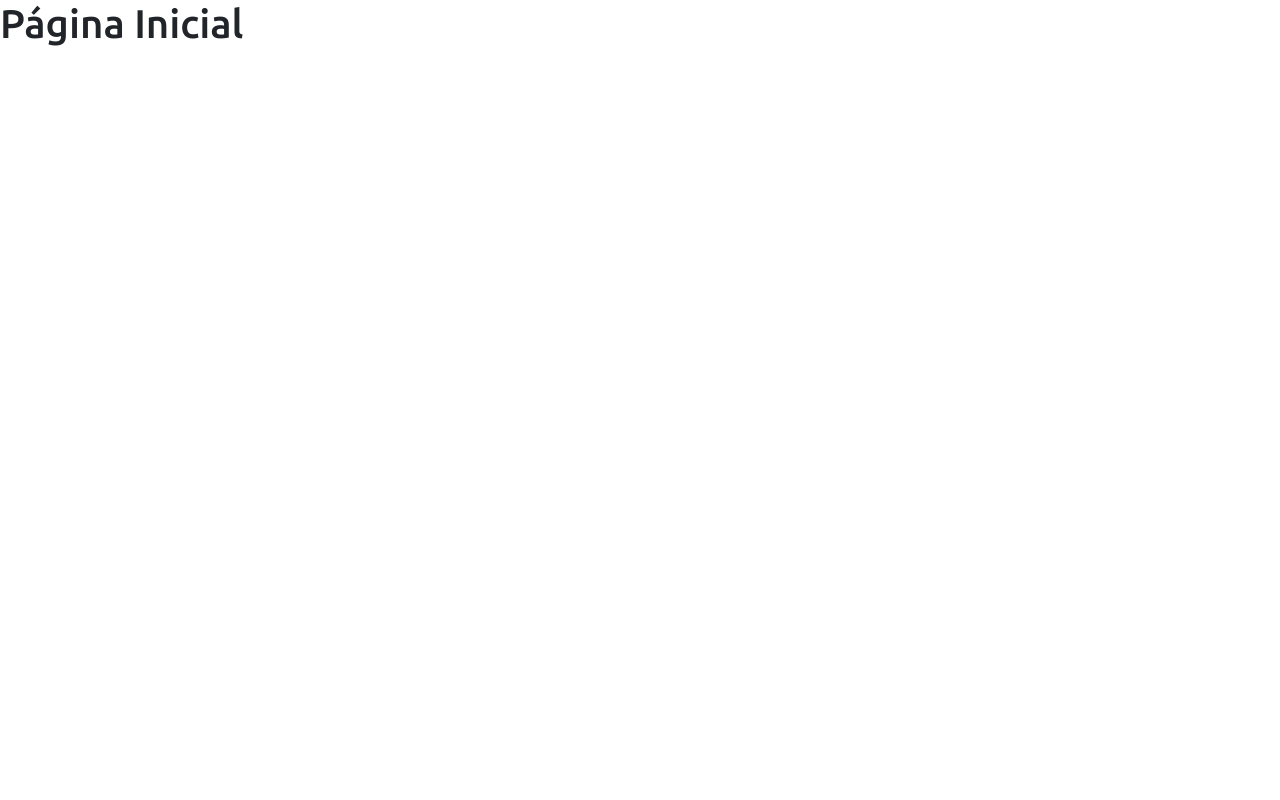
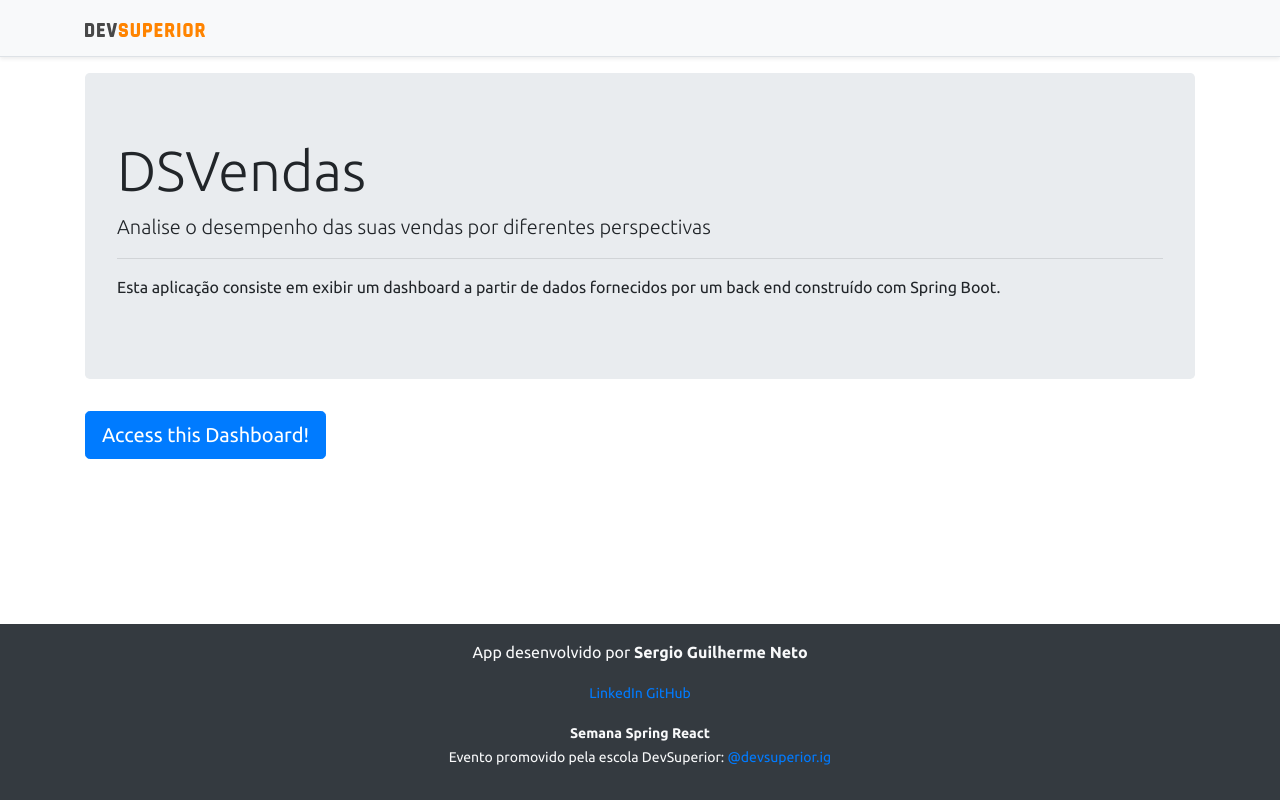
Before and after one commit to sergioneto12/Dashboard_Spring-SDS3, a React (Create React App) app in the folder frontend/: page / in a window 1280 px wide. Built offline with nearby package versions, Linux system fonts and the light colour scheme.

Commit message:
Home, navigation

```diff
--- a/frontend/src/components/NavBar/Navbar.tsx
+++ b/frontend/src/components/NavBar/Navbar.tsx
@@ -1,3 +1,4 @@
+import { Link } from 'react-router-dom';
 import ImgDsDark from '../../assets/img/ds-dark.svg';
 
 export default function NavBar() {
@@ -5,7 +6,9 @@
         <div className="d-flex flex-column flex-md-row align-items-center p-3 px-md-4 mb-3 bg-light border-bottom shadow-sm">
             <div className="container">
                 <nav className="my-2 my-md-0 mr-md-3">
-                <img src={ImgDsDark} alt="DevSuperior" width="120" />
+                <Link to="/">
+                    <img src={ImgDsDark} alt="DevSuperior" width="120" />
+                </Link>
                 </nav>
             </div>
         </div>
--- a/frontend/src/pages/Home/index.tsx
+++ b/frontend/src/pages/Home/index.tsx
@@ -1,7 +1,23 @@
+import Footer from "components/Footer/Footer";
+import NavBar from "components/NavBar/Navbar";
+import { Link } from "react-router-dom";
+
 export default function Home() {
     return (
-        <div>
-            <h1>Página Inicial</h1>
-        </div>
+        <>
+            <NavBar />
+            <div className="container">
+                <div className="jumbotron">
+                    <h1 className="display-4">DSVendas</h1>
+                    <p className="lead">Analise o desempenho das suas vendas por diferentes perspectivas</p>
+                    <hr />
+                    <p>Esta aplicação consiste em exibir um dashboard a partir de dados fornecidos por um back end construído com Spring Boot.</p>
+                </div>
+                <Link to="/dashboard" className="btn btn-primary btn-lg">
+                    Access this Dashboard!
+                </Link>
+            </div>
+            <Footer />
+        </>
     );
 }
```
